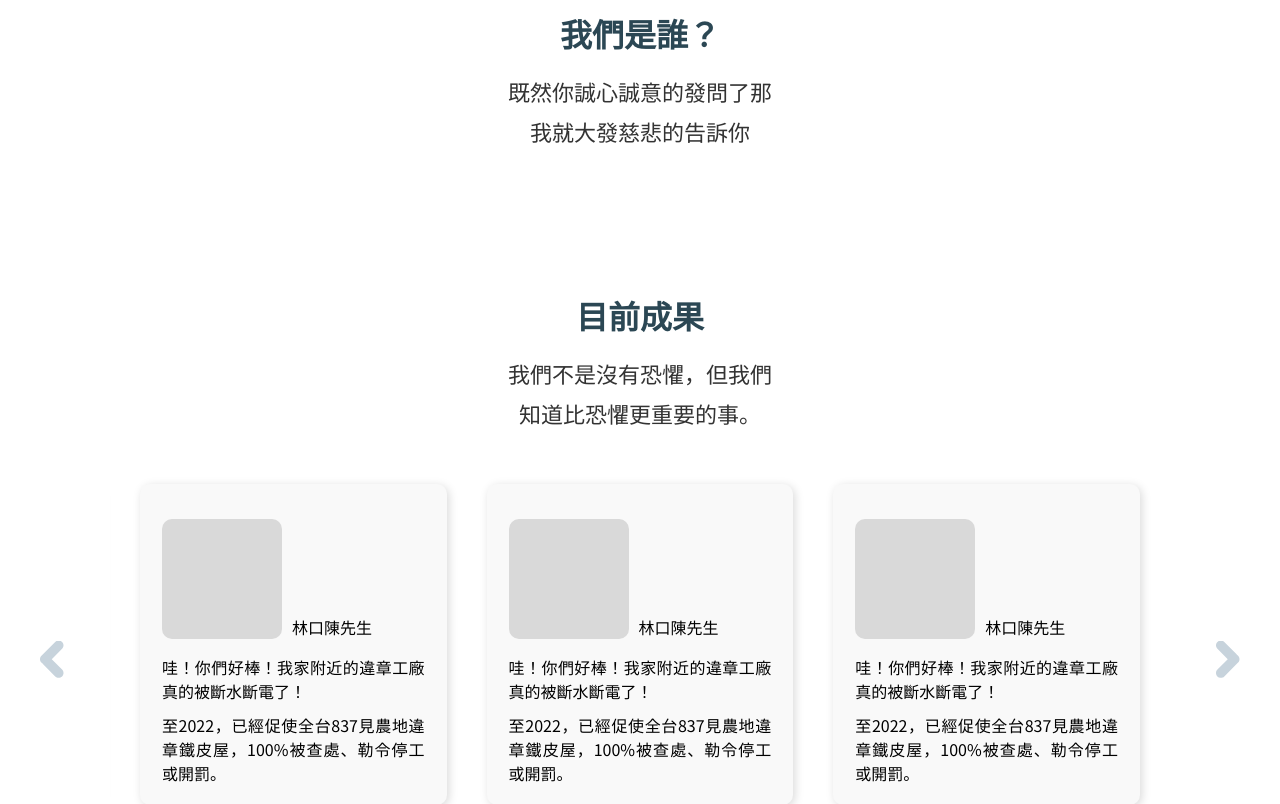
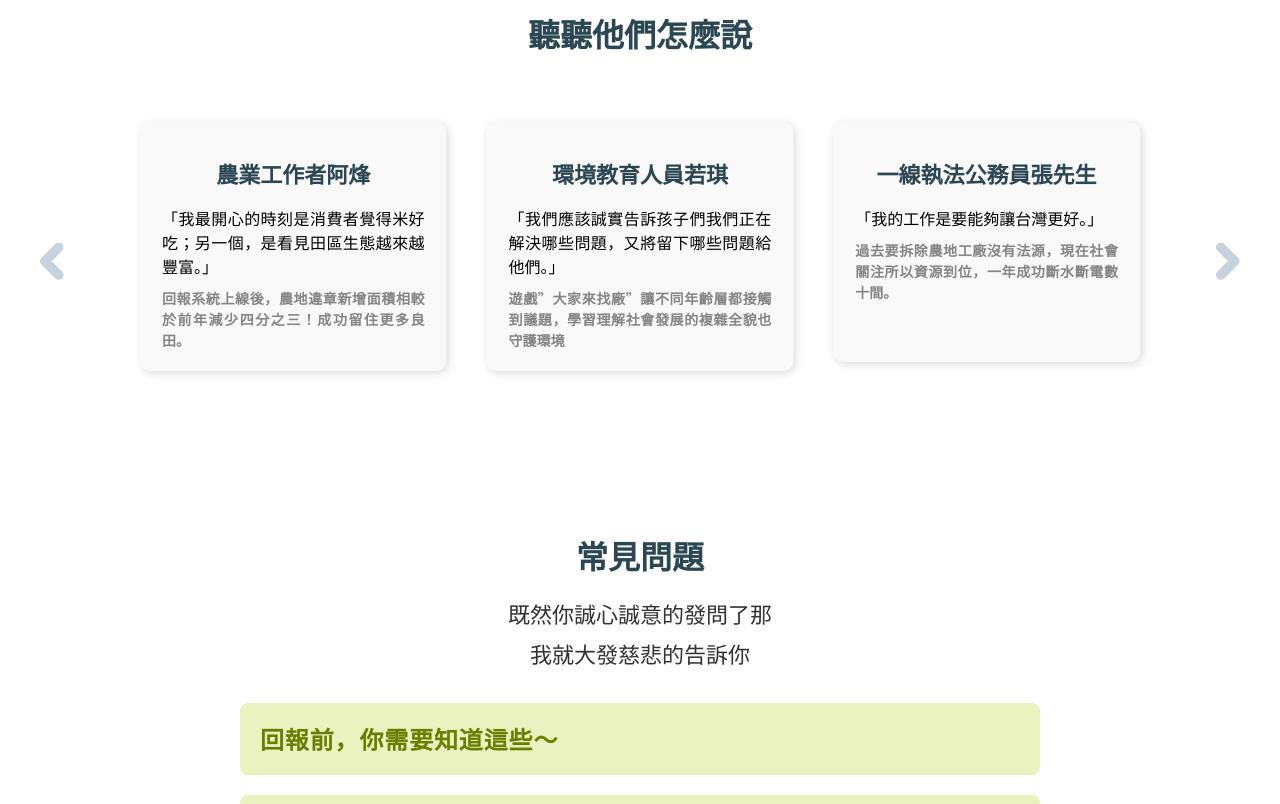
Before and after one commit to Disfactory/Landing, a Next.js app: page / in a window 1280 px wide. Shown: the part 4460-5264 px from the top of the page. Built offline with nearby package versions, Linux system fonts and the light colour scheme.

Commit message:
feat(carousel): update carousel info

```diff
--- /dev/null
+++ b/components/carousel-card-news.js
@@ -0,0 +1,43 @@
+import React from 'react';
+import styled from 'styled-components';
+
+const Card = styled.div`
+  text-align: justify;
+  line-height: 1.5;
+
+  > p {
+    margin-bottom: 10px;
+  }
+
+  .name {
+    color: #2b4754;
+    font-weight: 900;
+    font-size: 22px;
+  }
+
+  .intro {
+    color: #858585;
+    font-weight: 700;
+    font-size: 14px;
+  }
+`;
+
+const FigureBox = styled.div`
+  display: flex;
+  align-items: center;
+  justify-content: center;
+  width: 100%;
+  margin-bottom: 16px;
+`;
+
+export default function SwiperCard({ data }) {
+  return (
+    <Card>
+      <FigureBox>
+        <p className='name'>{data.name}</p>
+      </FigureBox>
+      <p className='quote'>{data.quote}</p>
+      <p className='intro'>{data.intro}</p>
+    </Card>
+  );
+}
--- a/components/carousel-card.js
+++ b/components/carousel-card-public.js
@@ -8,34 +8,44 @@ const Card = styled.div`
   > p {
     margin-bottom: 10px;
   }
+
+  .name {
+    color: #2b4754;
+    font-weight: 900;
+    font-size: 22px;
+  }
+
+  .intro {
+    color: #858585;
+    font-weight: 700;
+    font-size: 14px;
+  }
 `;
 
 const FigureBox = styled.div`
   display: flex;
-  align-items: flex-end;
+  align-items: center;
+  justify-content: center;
   width: 100%;
   margin-bottom: 16px;
 
-  .avatar {
+  /* .avatar {
     width: 120px;
     height: 120px;
     background: #d9d9d9;
     border-radius: 10px;
     margin-right: 10px;
-  }
+  } */
 `;
 
-export default function SwiperCard() {
+export default function SwiperCard({ data }) {
   return (
     <Card>
       <FigureBox>
-        <div className='avatar'></div>
-        <p>林口陳先生</p>
+        <p className='name'>{data.name}</p>
       </FigureBox>
-      <p>哇！你們好棒！我家附近的違章工廠真的被斷水斷電了！</p>
-      <p>
-        至2022，已經促使全台837見農地違章鐵皮屋，100%被查處、勒令停工或開罰。
-      </p>
+      <p className='quote'>{data.quote}</p>
+      <p className='intro'>{data.intro}</p>
     </Card>
   );
 }
--- a/components/carousel.js
+++ b/components/carousel.js
@@ -1,6 +1,7 @@
-import React, { useRef, useState, useEffect } from 'react';
+import React from 'react';
 import styled from 'styled-components';
-import Card from '~/components/carousel-card';
+import PublicCard from '~/components/carousel-card-public';
+import NewsCard from '~/components/carousel-card-news';
 
 // Swiper React components & Swiper styles
 import { Swiper, SwiperSlide } from 'swiper/react';
@@ -35,7 +36,6 @@ const SwiperContainer = styled.div`
     min-height: 240px;
     text-align: center;
     display: flex;
-    align-items: center;
     justify-content: center;
     background: #f9f9f9;
     box-shadow: 2px 2px 10px rgba(0, 0, 0, 0.15);
@@ -88,7 +88,8 @@ const SwiperContainer = styled.div`
   }
 `;
 
-export default function Carousel() {
+export default function Carousel({ data = [], type = 'public' }) {
+  console.log(data);
   return (
     <>
       <SwiperContainer>
@@ -115,24 +116,23 @@ export default function Carousel() {
             nextEl: '.swiperNext',
           }}
         >
-          <SwiperSlide className='swiperItem' key={1}>
-            <Card />
-          </SwiperSlide>
-          <SwiperSlide className='swiperItem' key={2}>
-            <Card />
-          </SwiperSlide>
-          <SwiperSlide className='swiperItem' key={3}>
-            <Card />
-          </SwiperSlide>
-          <SwiperSlide className='swiperItem' key={4}>
-            <Card />
-          </SwiperSlide>
-          <SwiperSlide className='swiperItem' key={5}>
-            <Card />
-          </SwiperSlide>
-          <SwiperSlide className='swiperItem' key={6}>
-            <Card />
-          </SwiperSlide>
+          {type === 'public' &&
+            data.map((item) => {
+              return (
+                <SwiperSlide className='swiperItem' key={item.id}>
+                  <PublicCard data={item} />
+                </SwiperSlide>
+              );
+            })}
+
+          {type === 'news' &&
+            data.map((item) => {
+              return (
+                <SwiperSlide className='swiperItem' key={item.id}>
+                  <NewsCard data={item} />
+                </SwiperSlide>
+              );
+            })}
 
           <div className='swiperPrev'>
             <img src='/images/icons/arrow_left.svg' alt='arrow_left' />
--- a/components/main.js
+++ b/components/main.js
@@ -14,6 +14,7 @@ import Forehead from '~/components/forehead';
 import Header from '~/components/header';
 import Scratch from '~/components/scratch';
 import Canvas from './canvas';
+import { PublicShare } from '~/constants/public-share';
 
 import { QAtoggleInfo } from '../constants/QA-toggle';
 
@@ -79,16 +80,17 @@ export default function Main() {
           <ActionChange />
         </SectionBody>
 
-        <SectionBody
+        {/* 文字資料尚未補齊，先暫時註解 */}
+        {/* <SectionBody
           title={'我們是誰？'}
-          subtitle={'既然你誠心誠意的發問了那我就大發慈悲的告訴你'}
-        ></SectionBody>
+          subtitle={'來自四面八方，卻有著同樣使命'}
+        ></SectionBody> */}
 
         <SectionBody
-          title={'目前成果'}
-          subtitle={'我們不是沒有恐懼，但我們知道比恐懼更重要的事。'}
+          title={'聽聽他們怎麼說'}
+          // subtitle={'我們不是沒有恐懼，但我們知道比恐懼更重要的事。'}
         >
-          <Carousel />
+          <Carousel data={PublicShare} />
         </SectionBody>
 
         <SectionBody
@@ -99,10 +101,10 @@ export default function Main() {
         </SectionBody>
 
         <SectionBody
-          title={'了解更多'}
-          subtitle={'既然你誠心誠意的發問了，那我就大發慈悲的告訴你'}
+          title={'想深入農地工廠議題，或瀏覽專案相關報導嗎？'}
+          // subtitle={'既然你誠心誠意的發問了，那我就大發慈悲的告訴你'}
         >
-          <Carousel />
+          <Carousel data={PublicShare} />
         </SectionBody>
         <Canvas />
       </ContentContainer>
--- /dev/null
+++ b/constants/public-share.js
@@ -0,0 +1,34 @@
+const PublicShare = [
+  {
+    id: '01',
+    name: '農業工作者阿烽',
+    quote:
+      '「我最開心的時刻是消費者覺得米好吃；另一個，是看見田區生態越來越豐富。」',
+    intro:
+      '回報系統上線後，農地違章新增面積相較於前年減少四分之三！成功留住更多良田。',
+  },
+  {
+    id: '02',
+    name: '環境教育人員若琪',
+    quote:
+      '「我們應該誠實告訴孩子們我們正在解決哪些問題，又將留下哪些問題給他們。」',
+    intro:
+      '遊戲”大家來找廠”讓不同年齡層都接觸到議題，學習理解社會發展的複雜全貌也守護環境',
+  },
+  {
+    id: '03',
+    name: '一線執法公務員張先生',
+    quote: '「我的工作是要能夠讓台灣更好。」',
+    intro:
+      '過去要拆除農地工廠沒有法源，現在社會關注所以資源到位，一年成功斷水斷電數十間。',
+  },
+  {
+    id: '04',
+    name: '彰化和美居民廖先生',
+    quote: '「過去每次我想檢舉都很害怕，因為之前有人舉報就被報復。」',
+    intro:
+      '農地工廠回報系統既匿名又有效，讓受害民眾終於有個途徑可以安心舉報、好好生活。',
+  },
+];
+
+export { PublicShare };
```
Also changed, not shown: constants/news.js (added, +31 -0 lines).
